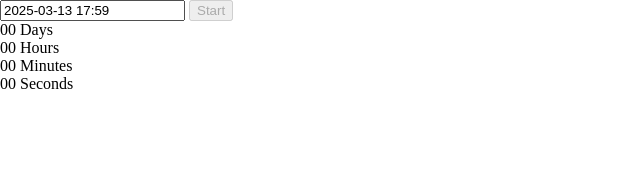
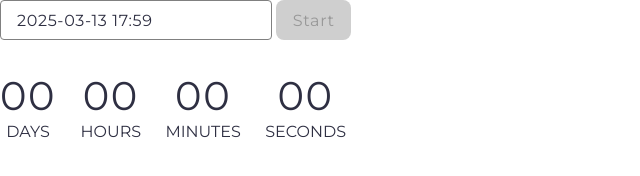
Before and after one commit to Dmytro4567/goit-js-hw-10, a plain HTML site: page 1-timer.html in a window 1280 px wide. Shown: the whole page, without its empty margins (0-640 px from the left). Drawn offline with Linux system fonts and the light colour scheme.

Commit message:
Deploying to gh-pages from @ Dmytro4567/goit-js-hw-10@f171972a66ddb5a6f8fc987e0e9834c9c736ffef 🚀

```diff
--- a/1-timer.html
+++ b/1-timer.html
@@ -6,11 +6,14 @@
         content="width=device-width, user-scalable=no, initial-scale=1.0, maximum-scale=1.0, minimum-scale=1.0">
   <meta http-equiv="X-UA-Compatible" content="ie=edge">
   <title>Document</title>
+  <link rel="preconnect" href="https://fonts.googleapis.com">
+  <link rel="preconnect" href="https://fonts.gstatic.com" crossorigin>
+  <link href="https://fonts.googleapis.com/css2?family=Montserrat:ital,wght@0,100..900;1,100..900&display=swap" rel="stylesheet">
   <script type="module" crossorigin src="/goit-js-hw-10/1-timer.js"></script>
   <link rel="modulepreload" crossorigin href="/goit-js-hw-10/assets/modulepreload-polyfill-B5Qt9EMX.js">
   <link rel="modulepreload" crossorigin href="/goit-js-hw-10/assets/vendor-BbbuE1sJ.js">
   <link rel="stylesheet" crossorigin href="/goit-js-hw-10/assets/vendor-CZjNVMTf.css">
-  <link rel="stylesheet" crossorigin href="/goit-js-hw-10/assets/styles-wN8lh5ci.css">
+  <link rel="stylesheet" crossorigin href="/goit-js-hw-10/assets/styles-CZgd_r2n.css">
 </head>
 <body>
 <input type="text" id="datetime-picker" />
--- /dev/null
+++ b/assets/styles-CZgd_r2n.css
@@ -0,0 +1 @@
+*,*:before,*:after{box-sizing:border-box}body{margin:0;font-family:Montserrat,sans-serif}ul,ol{list-style-type:none;padding:0;margin:0}input{font-family:inherit;padding-left:16px;border-radius:4px;width:272px;height:40px;border:1px solid #808080;font-size:16px;letter-spacing:.04em;color:#2e2f42}input:hover{border:1px solid #000}input:focus{outline:none;border:1px solid #4e75ff;color:#000}input:disabled{border:1px solid #808080;background-color:#fafafa;color:gray}button{cursor:pointer;font-family:inherit;border:none;border-radius:8px;padding:8px 16px;width:75px;height:40px;font-size:16px;letter-spacing:.04em;background:#4e75ff;color:#fff}button:hover{background:#6c8cff}button:disabled{background:#cfcfcf;color:#989898}.flatpickr-calendar{background:#f5f5f5!important;color:#666!important}.flatpickr-day:hover{background-color:#c1c1c1!important}.flatpickr-day.today.selected{background:transparent!important;border:1px solid #4e75ff!important;color:#393939!important}.flatpickr-day.selected{background-color:#4e75ff!important;color:#fff!important;border-color:#4e75ff!important}.timer{display:flex;justify-content:space-between;width:346px;margin-top:32px}.field{display:flex;flex-direction:column;align-items:center}.value{font-size:40px;line-height:1.2;letter-spacing:.04em;color:#2e2f42}.label{text-transform:uppercase;font-size:16px;line-height:1.5;color:#2e2f42}
--- a/assets/styles-wN8lh5ci.css
+++ /dev/null
@@ -1 +0,0 @@
-*,*:before,*:after{box-sizing:border-box}body{margin:0}ul,ol{list-style-type:none;padding:0;margin:0}
```
Also changed, not shown: 2-snackbar.html (+1 -1 lines), index.html (+4 -1 lines).
